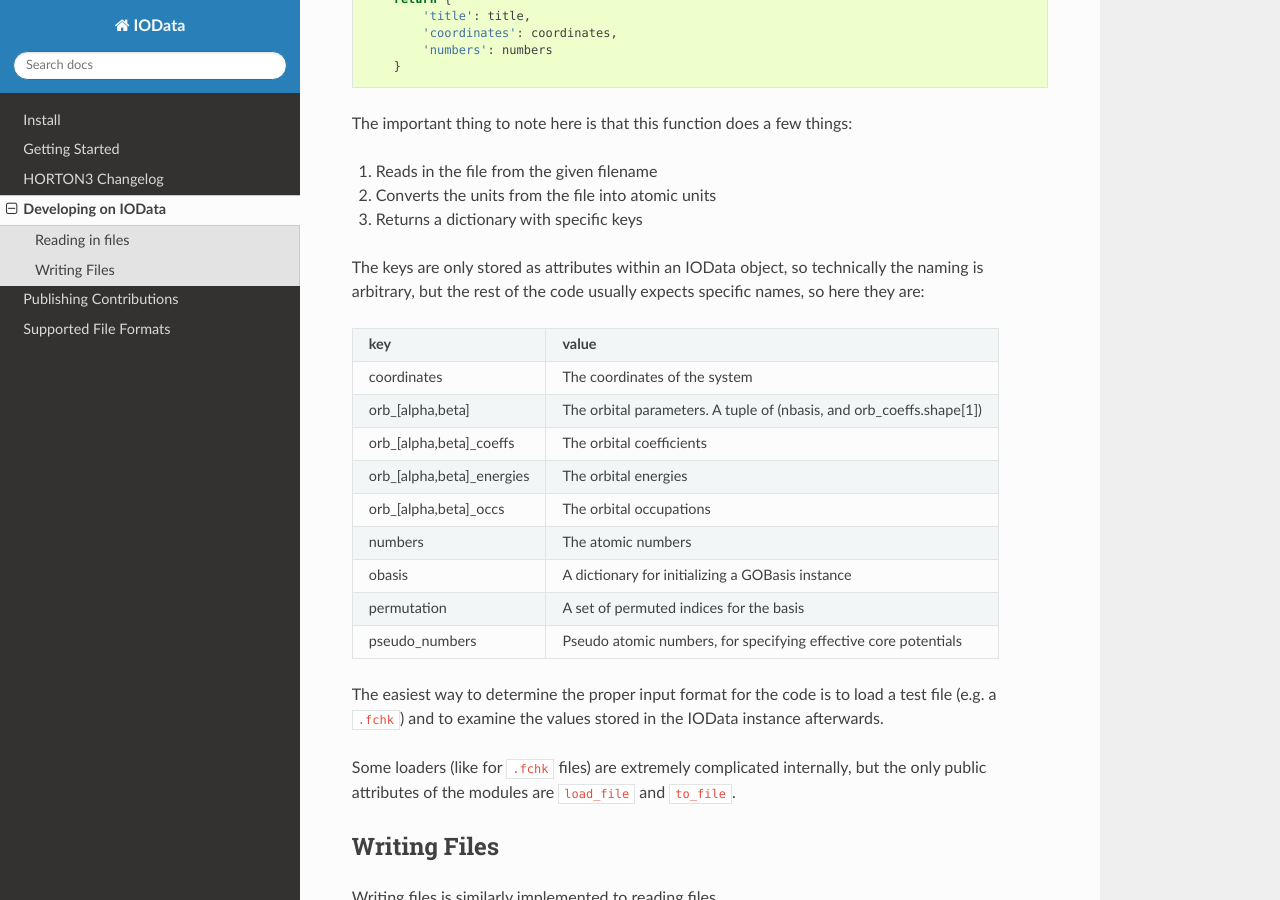
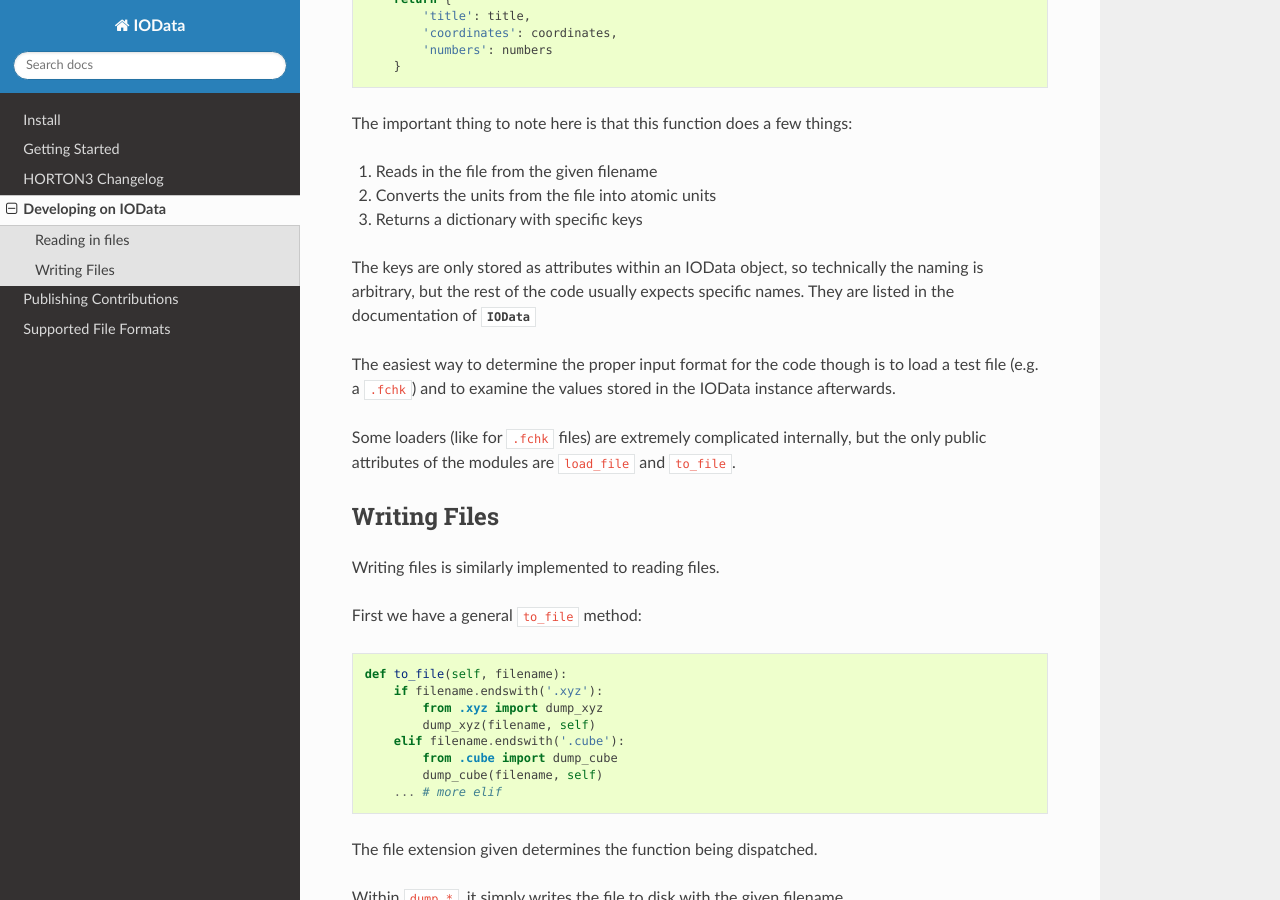
Before and after one commit to theochem/iodata, a Sphinx documentation site: the page built from doc/developers.rst, in a window 1280 px wide and 900 px high, scrolled down 1049 px. Built offline with Sphinx 7.4.7 and the Read the Docs theme 2.0.0, drawn with Linux system fonts in a browser that asks for light colours; pages that are not in the unit, such as notebooks, are missing from menus.

Commit message:
removed keywords table, pointed to IOData docs

```diff
--- a/doc/developers.rst
+++ b/doc/developers.rst
@@ -62,32 +62,11 @@ The important thing to note here is that this function does a few things:
 3. Returns a dictionary with specific keys
 
 The keys are only stored as attributes within an IOData object, so technically the naming is
-arbitrary, but the rest of the code usually expects specific names, so here they are:
+arbitrary, but the rest of the code usually expects specific names. They are listed in the
+documentation of :py:class:`IOData`
 
-+---------------------------+----------------------------------------------------------------------+
-| **key**                   | **value**                                                            |
-+---------------------------+----------------------------------------------------------------------+
-| coordinates               | The coordinates of the system                                        |
-+---------------------------+----------------------------------------------------------------------+
-| orb_[alpha,beta]          | The orbital parameters. A tuple of (nbasis, and orb_coeffs.shape[1]) |
-+---------------------------+----------------------------------------------------------------------+
-| orb_[alpha,beta]_coeffs   | The orbital coefficients                                             |
-+---------------------------+----------------------------------------------------------------------+
-| orb_[alpha,beta]_energies | The orbital energies                                                 |
-+---------------------------+----------------------------------------------------------------------+
-| orb_[alpha,beta]_occs     | The orbital occupations                                              |
-+---------------------------+----------------------------------------------------------------------+
-| numbers                   | The atomic numbers                                                   |
-+---------------------------+----------------------------------------------------------------------+
-| obasis                    | A dictionary for initializing a GOBasis instance                     |
-+---------------------------+----------------------------------------------------------------------+
-| permutation               | A set of permuted indices for the basis                              |
-+---------------------------+----------------------------------------------------------------------+
-| pseudo_numbers            | Pseudo atomic numbers, for specifying effective core potentials      |
-+---------------------------+----------------------------------------------------------------------+
-
-The easiest way to determine the proper input format for the code is to load a test file (e.g. a
-``.fchk``) and to examine the values stored in the IOData instance afterwards.
+The easiest way to determine the proper input format for the code though is to load a test
+file (e.g. a ``.fchk``) and to examine the values stored in the IOData instance afterwards.
 
 Some loaders (like for ``.fchk`` files) are extremely complicated internally, but the only
 public attributes of the modules are :code:`load_file` and :code:`to_file`.
```
